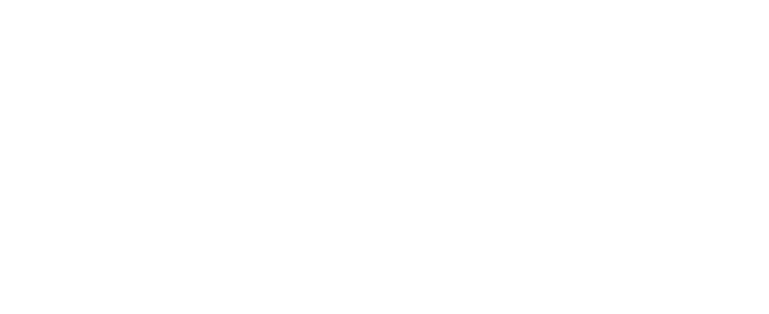
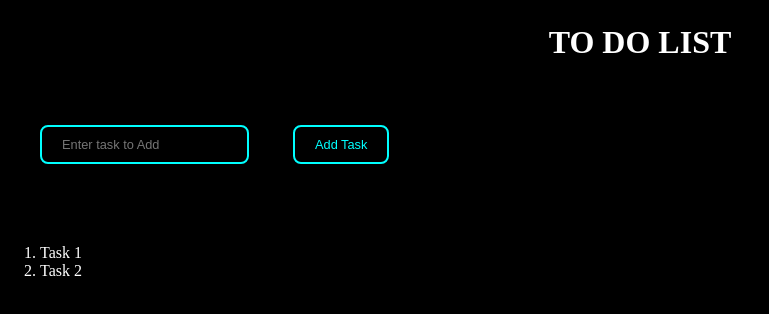
Before and after one commit to amitsaini-dev/todo-list-js, a plain HTML site: page index.html in a window 1280 px wide. Shown: the whole page, without its empty margins (0-769 px from the left). Drawn offline with Linux system fonts and the light colour scheme.

Commit message:
Added basic HTML structure and CSS styling for To-Do List

```diff
--- a/index.html
+++ b/index.html
@@ -7,7 +7,13 @@
     <link rel="stylesheet" href="style.css">
 </head>
 <body>
-
+    <h1 class="heading">TO DO LIST</h1>
+    <input class="text-area" type="text" placeholder="Enter task to Add">
+    <button type="submit">Add Task</button>
+    <ol class="task-list">
+        <li>Task 1</li>
+        <li>Task 2</li>
+    </ol>
     <script src="app.js"></script>
 </body>
 </html>
--- a/style.css
+++ b/style.css
@@ -0,0 +1,34 @@
+*{
+    margin: 0;
+    padding: 0;
+}
+body{
+    background-color: black;
+    color: white;
+}
+.heading{
+    text-align: center;
+    margin: 1.5rem;
+}
+.text-area{
+    margin: 2.5rem;
+    border: 2px solid #00ffff;
+    background-color: transparent;
+    color: #00ffff;
+    padding: 10px 20px;
+    font-size: 0.8rem;
+    cursor: pointer;
+    border-radius: 0.5rem;
+}
+button {
+    border: 2px solid #00ffff;
+    background-color: transparent;
+    color: #00ffff;
+    padding: 10px 20px;
+    font-size: 0.8rem;
+    cursor: pointer;
+    border-radius: 0.5rem;
+}
+.task-list{
+    margin: 2.5rem;
+}
```
